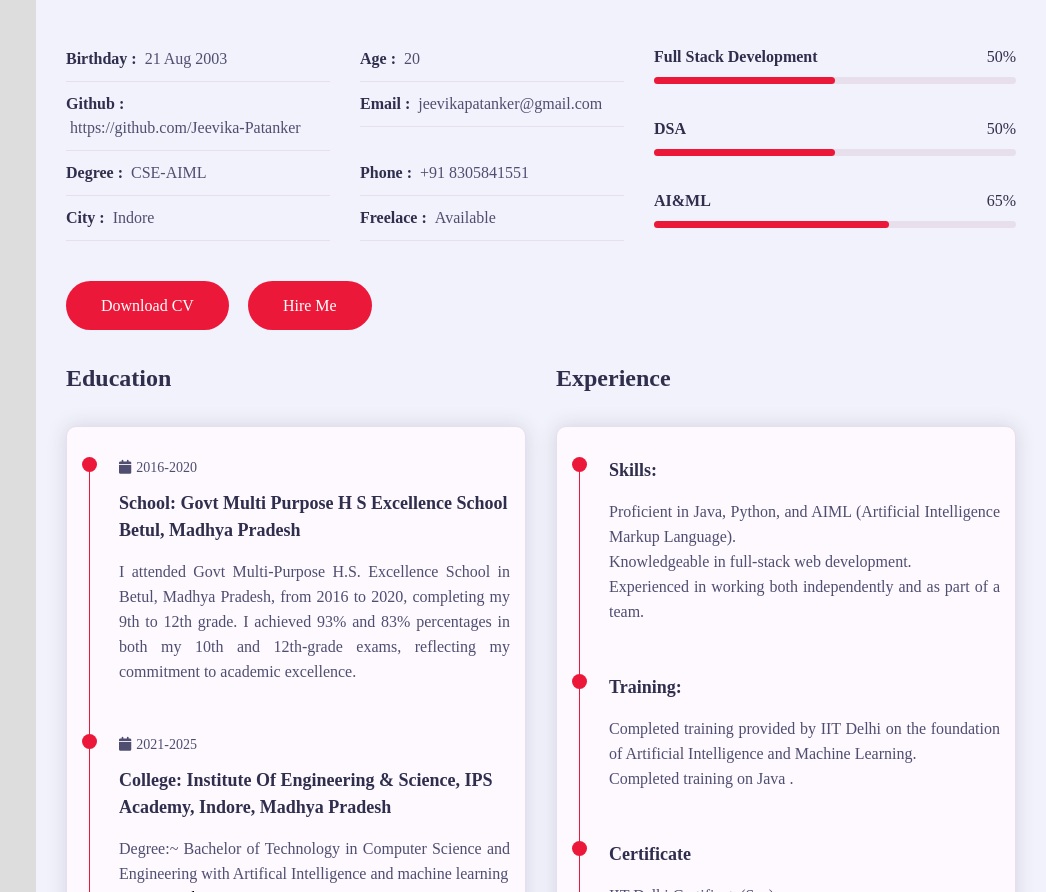
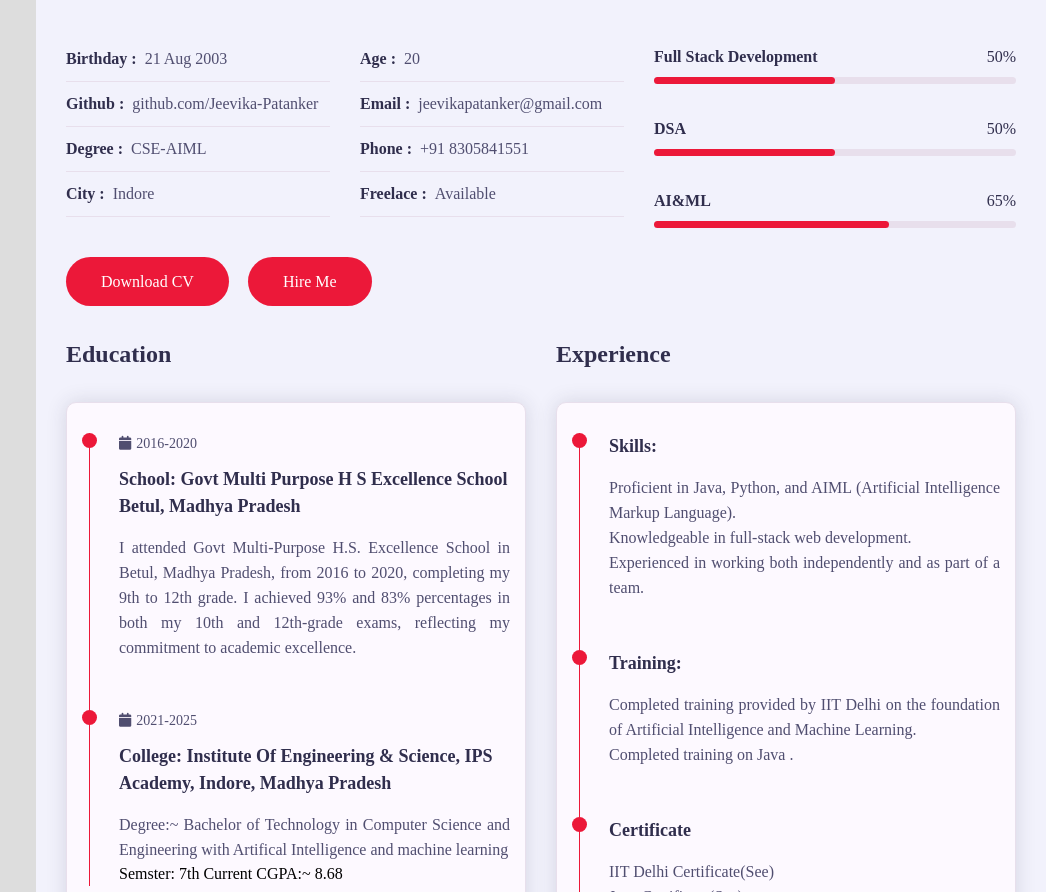
Before and after one commit to Jeevika-Patanker/portfolio, a plain HTML site: page index.html in a window 1280 px wide. Shown: the part 1109-2001 px from the top of the page, without its empty margins (234-1280 px from the left). Drawn offline with Linux system fonts and the light colour scheme; some packages are replaced by stand-ins of ours; a script that the page names is missing.

Commit message:
Update index.html

```diff
--- a/index.html
+++ b/index.html
@@ -91,7 +91,7 @@
                                             <p>Age : <span>20</span></p>
                                         </div>
                                         <div class="info-item padd-15">
-                                            <p>Github : <span>https://github.com/Jeevika-Patanker</span></p>
+                                            <p>Github : <span>github.com/Jeevika-Patanker</span></p>
                                         </div>
                                         <div class="info-item padd-15">
                                             <p>Email : <span>jeevikapatanker@gmail.com</span></p>
```
